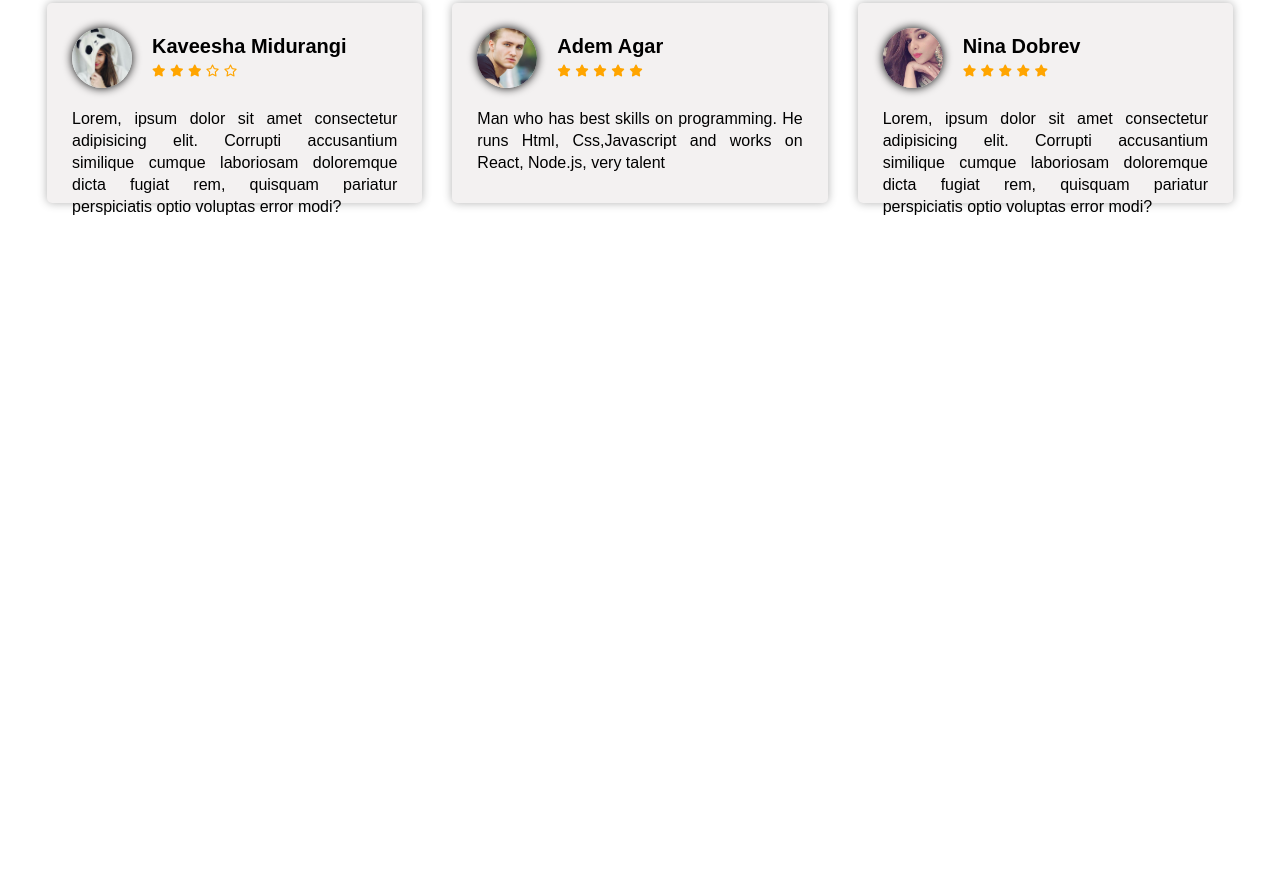
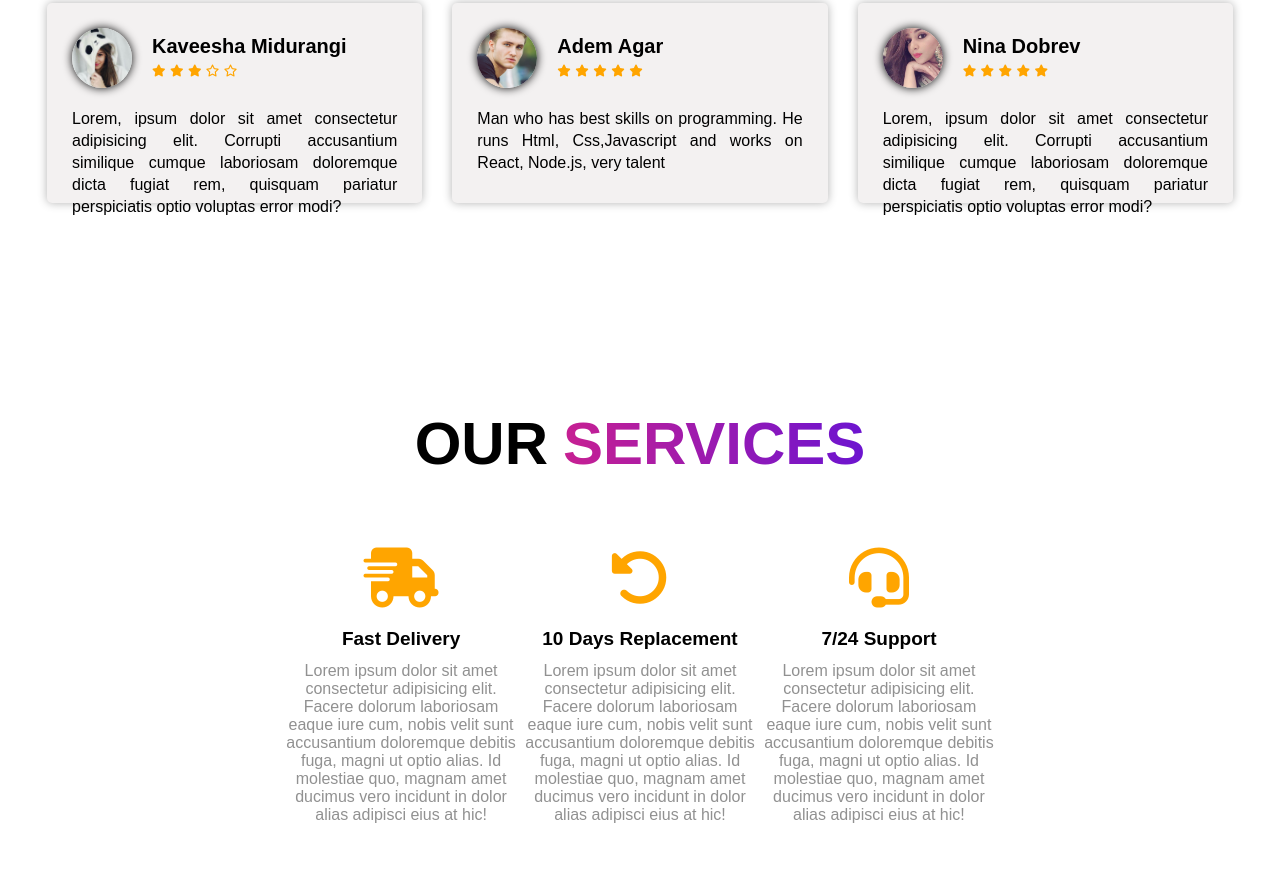
Before and after one commit to ademagar/learning-programming-with-projects, a website built with Vite: page 1.shoes/index.html in a window 1280 px wide. Shown: the part 3191-4075 px from the top of the page. Before the commit the page ends 3520 px from the top, so only its background shows below. Built offline with nearby package versions, Linux system fonts and the light colour scheme; files whose address does not match are found by name.

Commit message:
Services Section Completed

```diff
--- /dev/null
+++ b/1.shoes/css/sections/services.css
@@ -0,0 +1,48 @@
+/* SERVICES */
+
+.services {
+    width: 70%;
+    margin: 0 auto;
+    text-align: center;
+    padding: 80px 0 10px 0;
+}
+
+.services h1 {
+    font-size: 60px;
+    text-transform: uppercase;
+}
+
+.services span {
+    background: linear-gradient(to right, var(--first-color), var(--second-color));
+    -webkit-background-clip: text;
+    -webkit-text-fill-color: transparent;
+    margin-left: 15px;
+}
+
+.services__cards {
+    width: 80%;
+    margin: 0 auto;
+    display: flex;
+    align-items: center;
+    justify-content: space-between;
+    position: relative;
+    top: 50px;
+}
+
+.services__cards__box i {
+    font-size: 60px;
+    color: var(--star);
+    margin: 20px 0;
+    cursor: pointer;
+}
+
+.services__cards__box h3 {
+    margin-bottom: 12px;
+    font-size: 19px;
+}
+
+.services__cards__box p {
+    text-align: center;
+    color: #919191;
+    margin-bottom: 60px;
+}
--- a/1.shoes/css/style.css
+++ b/1.shoes/css/style.css
@@ -6,6 +6,7 @@
 @import url("sections/product.css");
 @import url("sections/about.css");
 @import url("sections/review.css");
+@import url("sections/services.css");
 
 /* CSS variables for reusablity across all files (including above imported) */
 :root {
--- a/1.shoes/index.html
+++ b/1.shoes/index.html
@@ -632,7 +632,41 @@
         </div>
       </div>
     </section>
+
+
     <!--Services-->
+
+    <section class="services" id="services">
+
+      <!--Services Title-->
+      <h1>our<span>services</span></h1>
+
+      <!--Services Cards-->
+      <div class="services__cards">
+
+        <!--Services Boxes 1-->
+        <div class="services__cards__box">
+          <i class="fa-solid fa-truck-fast"></i>
+          <h3>Fast Delivery</h3>
+          <p>Lorem ipsum dolor sit amet consectetur adipisicing elit. Facere dolorum laboriosam eaque iure cum, nobis velit sunt accusantium doloremque debitis fuga, magni ut optio alias. Id molestiae quo, magnam amet ducimus vero incidunt in dolor alias adipisci eius at hic!</p>
+        </div>
+
+         <!--Services Boxes 2-->
+         <div class="services__cards__box">
+          <i class="fa-solid fa-rotate-left"></i>
+          <h3>10 Days Replacement</h3>
+          <p>Lorem ipsum dolor sit amet consectetur adipisicing elit. Facere dolorum laboriosam eaque iure cum, nobis velit sunt accusantium doloremque debitis fuga, magni ut optio alias. Id molestiae quo, magnam amet ducimus vero incidunt in dolor alias adipisci eius at hic!</p>
+        </div>
+
+         <!--Services Boxes 3-->
+         <div class="services__cards__box">
+          <i class="fa-solid fa-headset"></i>
+          <h3>7/24 Support</h3>
+          <p>Lorem ipsum dolor sit amet consectetur adipisicing elit. Facere dolorum laboriosam eaque iure cum, nobis velit sunt accusantium doloremque debitis fuga, magni ut optio alias. Id molestiae quo, magnam amet ducimus vero incidunt in dolor alias adipisci eius at hic!</p>
+        </div>
+
+      </div>
+    </section>
 
   <script src="js/script.js"></script>
 </body>
```
